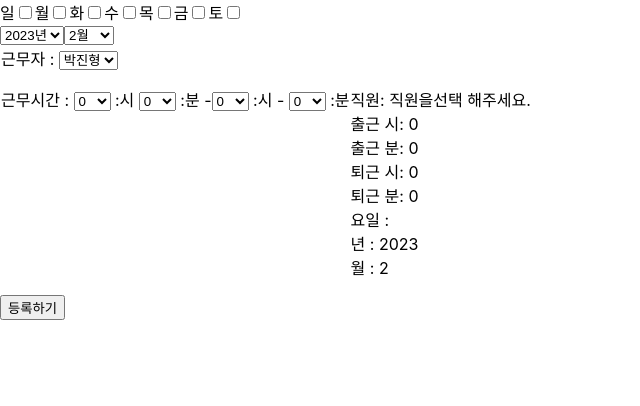
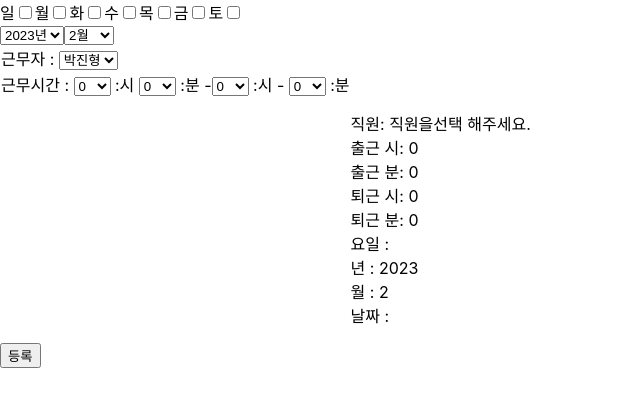
Before and after one commit to smhrdPjh/cleverFrontCoding, a React (Create React App) app: page / in a window 1280 px wide. Shown: the top 406 px of the page, without its empty margins (0-640 px from the left). Built offline with nearby package versions, Linux system fonts and the light colour scheme.

Commit message:
선택한 모든일자 저장 완료

```diff
--- a/src/component/CalendarInput.js
+++ b/src/component/CalendarInput.js
@@ -10,12 +10,15 @@ const CalendarInput = () => {
   const [PlanYear, setPlanYear] = useState(2023);
   const [PlanMonth, setPlanMonth] = useState(2);
   const [Day, setDay] = useState([]);
+  const [finalDate, setFinalDate] = useState([]);
   const date = new Date();
   var year = date.getFullYear();
   var month = date.getMonth();
 
   const getDayOfWeek = (yyyy, mm, arrChoiceDay) => {
-    console.log("요일", [arrChoiceDay]);
+    console.log("1번");
+    console.log("받아온것 :", arrChoiceDay);
+    // console.log("요일", [arrChoiceDay]);
     //특정date1의 마지막날        년, date1
     let lastDate = new Date(yyyy, mm, 0).getDate();
 
@@ -142,7 +145,7 @@ const CalendarInput = () => {
       arrDate5,
       arrDate6,
     ];
-    var selectedDate = [];
+    let selectedDate = [];
     for (var i = 0; i < arrChoiceDay.length; i++) {
       for (var j = 0; j < 7; j++) {
         if (Number(arrChoiceDay[i]) === j) {
@@ -152,17 +155,19 @@ const CalendarInput = () => {
         }
       }
     }
+    setFinalDate([...selectedDate]);
+
+    // selectedDate = [...new Set(selectedDate)];
 
     console.log("최종날짜", selectedDate);
 
-    console.log("일요일", arrDate0);
-    console.log("월요일", arrDate1);
-    console.log("화요일", arrDate2);
-    console.log("수요일", arrDate3);
-    console.log("목요일", arrDate4);
-    console.log("금요일", arrDate5);
-    console.log("토요일", arrDate6);
-    return dayOfWeek;
+    // console.log("일요일", arrDate0);
+    // console.log("월요일", arrDate1);
+    // console.log("화요일", arrDate2);
+    // console.log("수요일", arrDate3);
+    // console.log("목요일", arrDate4);
+    // console.log("금요일", arrDate5);
+    // console.log("토요일", arrDate6);
   };
 
   //임시용 나중에 back에서 받아올예정
@@ -174,6 +179,7 @@ const CalendarInput = () => {
   ];
 
   const workerListRendering = () => {
+    console.log("2번");
     const arrWorker = [];
     for (let i = 0; i < workerList.length; i++) {
       arrWorker.push(
@@ -186,6 +192,7 @@ const CalendarInput = () => {
   };
 
   const hrListRendering = () => {
+    console.log("3번");
     const arrHr = [];
     for (let i = 0; i < 24; i++) {
       arrHr.push(<option value={i}>{i}</option>);
@@ -195,6 +202,7 @@ const CalendarInput = () => {
   };
 
   const minitListRendering = () => {
+    console.log("4번");
     let sum = 0;
     const arrMinit = [];
     for (let i = 0; i < 51; i += 10) {
@@ -204,30 +212,38 @@ const CalendarInput = () => {
   };
 
   const planYear = (e) => {
+    console.log("5번");
     setPlanYear(e.target.value);
   };
   const planMonth = (e) => {
+    console.log("6번");
     setPlanMonth(e.target.value);
   };
 
   const planStartHr = (e) => {
+    console.log("7번");
     setPlanStartHr(e.target.value);
   };
   const planStartMin = (e) => {
+    console.log("8번");
     setPlanStartMin(e.target.value);
   };
   const planEndHr = (e) => {
+    console.log("9번");
     setPlanEndHr(e.target.value);
   };
   const planEndMin = (e) => {
+    console.log("10번");
     setPlanEndMin(e.target.value);
   };
   const worker = (e) => {
+    console.log("11번");
     setWorker(e.target.value);
   };
 
   // 선택한 요일값 setDay하기
   const day = (e) => {
+    console.log("11번");
     if (e.target.checked && !checkOn.includes(e.target.value)) {
       checkOn.push(e.target.value);
     } else if (!e.target.checked && checkOn.includes(e.target.value)) {
@@ -238,12 +254,17 @@ const CalendarInput = () => {
         }
       }
     }
+
     setDay([...checkOn]);
+
     // ...: 스프레드 문법
+
     console.log(" 체크온 :", checkOn);
+    getDayOfWeek(PlanYear, PlanMonth, checkOn);
   };
 
   const checkBoxDay = () => {
+    console.log("12번");
     const arrDay = ["일", "월", "화", "수", "목", "금", "토"];
     let arrDays = arrDay.map((item, index) => {
       return (
@@ -259,9 +280,11 @@ const CalendarInput = () => {
         </>
       );
     });
+
     return arrDays;
   };
   const selectYear = () => {
+    console.log("13번");
     const arrYear = [];
     for (var i = 0; i < 11; i++) {
       arrYear.push(year + i);
@@ -281,6 +304,7 @@ const CalendarInput = () => {
   };
 
   const selectMonth = () => {
+    console.log("14번");
     const arrMonth = [];
     for (var i = 1; i < 13; i++) {
       arrMonth.push(i);
@@ -295,8 +319,15 @@ const CalendarInput = () => {
         </>
       );
     });
+
     return optionMonth;
   };
+  // useEffect(() => {
+  //   console.log("유스이펙트1");
+
+  //   getDayOfWeek(PlanYear, PlanMonth, 2);
+  //   console.log("유스이펙트2");
+  // });
 
   return (
     <div>
@@ -342,6 +373,7 @@ const CalendarInput = () => {
             :분{" "}
           </td>
 
+          <br />
           <p>
             직원: {Worker}
             <br />
@@ -356,12 +388,11 @@ const CalendarInput = () => {
             요일 : {Day}
             <br />년 : {PlanYear}
             <br />월 : {PlanMonth}
+            <br />
+            날짜 : {finalDate}
           </p>
         </tr>
-
-        <button onClick={getDayOfWeek(PlanYear, PlanMonth, Day)}>
-          등록하기
-        </button>
+        <button>등록</button>
       </form>
     </div>
   );
--- a/src/index.js
+++ b/src/index.js
@@ -1,15 +1,11 @@
-import React from 'react';
-import ReactDOM from 'react-dom/client';
-import './index.css';
-import App from './App';
-import reportWebVitals from './reportWebVitals';
+import React from "react";
+import ReactDOM from "react-dom/client";
+import "./index.css";
+import App from "./App";
+import reportWebVitals from "./reportWebVitals";
 
-const root = ReactDOM.createRoot(document.getElementById('root'));
-root.render(
-  <React.StrictMode>
-    <App />
-  </React.StrictMode>
-);
+const root = ReactDOM.createRoot(document.getElementById("root"));
+root.render(<App />);
 
 // If you want to start measuring performance in your app, pass a function
 // to log results (for example: reportWebVitals(console.log))
```
